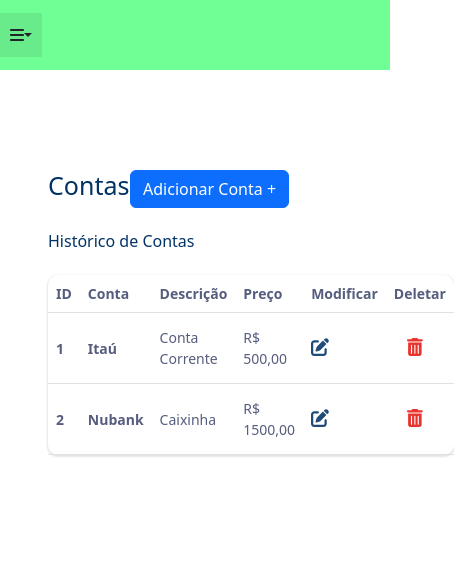
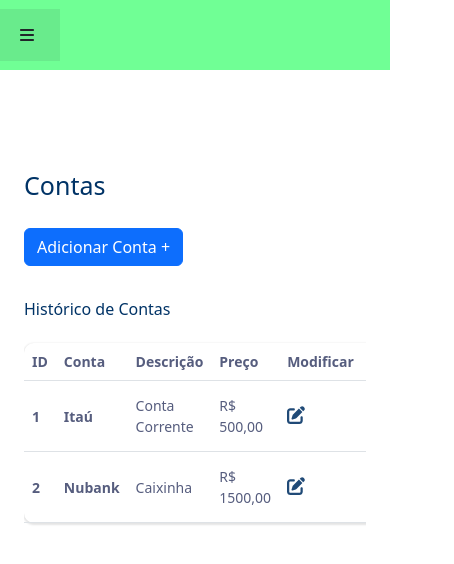
Before and after one commit to biancacostamelo/sistema-financeiro, a React (Create React App) app in the folder sistema/: page /Contas in a window 390 px wide. Shown: the top 564 px of the page, 454 px wide, since content can reach past the window. Built offline with nearby package versions, Linux system fonts and the light colour scheme.

Commit message:
melhorando responsividade do projeto

```diff
--- a/sistema/src/components/sidebar.jsx
+++ b/sistema/src/components/sidebar.jsx
@@ -24,7 +24,7 @@ const Sidebar = () => {
     }, [location.pathname])
 
     const history = useHistory()
-    const Sair =()=>{
+    const Sair = () => {
         history.push('/')
     }
 
@@ -86,7 +86,7 @@ const Sidebar = () => {
                                 <NavDropdown title="Relatório" id="navbarScrollingDropdown" className="anavbar">
                                     <Link to='/Relatorio' className="Link">
                                         <NavDropdown.Item><Link data-path='/tableentradas' to='/tableentradas'>• Entradas</Link>
-                                            </NavDropdown.Item>
+                                        </NavDropdown.Item>
                                         <NavDropdown.Item><Link data-path='/tablesaidas' to='/tablesaidas'>• Saídas</Link></NavDropdown.Item>
                                     </Link>
                                 </NavDropdown>
@@ -94,42 +94,45 @@ const Sidebar = () => {
                         </div>
                     </div>
 
-                     <div className="d-md-none2">
+                    <div className="d-md-none2">
                         {/* Nav superior para telas pequenas */}
                         <div className="nav-superior">
-                            <FontAwesomeIcon icon={faBars} />
+
+                            <FontAwesomeIcon icon={faBars} className="icon-menu"/>
+
                             <NavDropdown id="navbarScrollingDropdown" className="navbar-dropdown">
                                 <Link to='/Entradas' className="Link">
-                                    <NavDropdown.Item><FontAwesomeIcon icon={faPlusCircle} color="#003366" /> Entradas</NavDropdown.Item>
+                                    <NavDropdown.Item href="/Entradas"><FontAwesomeIcon icon={faPlusCircle} color="#003366" /> Entradas</NavDropdown.Item>
                                 </Link>
                                 <Link to='/Saidas' className="Link">
-                                    <NavDropdown.Item><FontAwesomeIcon icon={faMinusCircle} color="#003366" /> Saídas</NavDropdown.Item>
+                                    <NavDropdown.Item href="/Saidas"><FontAwesomeIcon icon={faMinusCircle} color="#003366" /> Saídas</NavDropdown.Item>
                                 </Link>
                                 <Link to='/Dashboard' className="Link">
-                                    <NavDropdown.Item><FontAwesomeIcon icon={faChartSimple} color="#003366" /> Dashboard</NavDropdown.Item>
+                                    <NavDropdown.Item href="/Dashboard"><FontAwesomeIcon icon={faChartSimple} color="#003366" /> Dashboard</NavDropdown.Item>
                                 </Link>
                                 <Link to='/Categorias' className="Link">
-                                    <NavDropdown.Item><FontAwesomeIcon icon={faListCheck} color="#003366" /> Categorias</NavDropdown.Item>
+                                    <NavDropdown.Item href="/Categorias"><FontAwesomeIcon icon={faListCheck} color="#003366" /> Categorias</NavDropdown.Item>
                                 </Link>
                                 <Link to='/Contas' className="Link">
-                                    <NavDropdown.Item><FontAwesomeIcon icon={faCreditCard} color="#003366" /> Contas</NavDropdown.Item>
+                                    <NavDropdown.Item href="/Contas"><FontAwesomeIcon icon={faCreditCard} color="#003366" /> Contas</NavDropdown.Item>
                                 </Link>
 
                                 <Link to='/TPPagamento' className="Link">
-                                    <NavDropdown.Item><FontAwesomeIcon icon={faMoneyBill} color="#003366" /> Tipo de Pagamento</NavDropdown.Item>
+                                    <NavDropdown.Item href="/TPPagamento"><FontAwesomeIcon icon={faMoneyBill} color="#003366" /> Tipo de Pagamento</NavDropdown.Item>
                                 </Link>
                                 <Link to='/Tableentradas' className="Link">
-                                    <NavDropdown.Item><FontAwesomeIcon icon={faChartSimple} color="#003366" /> Relatório entradas</NavDropdown.Item>
+                                    <NavDropdown.Item href="/Tableentradas"><FontAwesomeIcon icon={faChartSimple} color="#003366" /> Relatório entradas</NavDropdown.Item>
                                 </Link>
                                 <Link to='/Tablesaidas' className="Link">
-                                    <NavDropdown.Item><FontAwesomeIcon icon={faChartSimple} color="#003366" /> Relatório saidas</NavDropdown.Item>
+                                    <NavDropdown.Item href="/Tablesaidas"><FontAwesomeIcon icon={faChartSimple} color="#003366" /> Relatório saidas</NavDropdown.Item>
                                 </Link>
-                <button className="botao mb-3" onClick={Sair}>sair</button>
+                                <button className="botao mb-3" onClick={Sair}>sair</button>
 
                             </NavDropdown>
+
                         </div>
                     </div>
-                <button className="botao mb-3 btnnav" onClick={Sair}>sair</button>
+                    <button className="botao mb-3 btnnav" onClick={Sair}>sair</button>
                 </div>
             </div>
         </>
--- a/sistema/src/css/style.css
+++ b/sistema/src/css/style.css
@@ -36,7 +36,7 @@ h6 {
 }
 
 .border {
-  box-shadow: rgba(0, 0, 0, 0.075)2px 5px 10px;
+  box-shadow: rgba(0, 0, 0, 0.075) 2px 5px 10px;
   border-radius: 35px;
   width: max-content;
   text-wrap: nowrap !important;
@@ -53,7 +53,7 @@ h6 {
   border-radius: 20px;
   outline: none;
   color: #0d0c22;
-  transition: .3s ease;
+  transition: 0.3s ease;
 }
 
 .pesquisa::placeholder {
@@ -116,17 +116,16 @@ select {
   align-items: start;
 }
 
-
 .input {
   width: 100%;
 }
 
-.input2{
+.input2 {
   width: 220px;
 }
 
 .div {
-  box-shadow: rgba(0, 0, 0, 0.10)0px 3px 6px;
+  box-shadow: rgba(0, 0, 0, 0.1) 0px 3px 6px;
   border-radius: 15px;
   margin-left: 225px;
   width: 530px;
@@ -134,7 +133,7 @@ select {
 }
 
 .div2 {
-  box-shadow: rgba(0, 0, 0, 0.10)0px 3px 6px;
+  box-shadow: rgba(0, 0, 0, 0.1) 0px 3px 6px;
   border-radius: 15px;
   margin-left: 275px;
   width: 82%;
@@ -155,7 +154,7 @@ select {
   font-weight: 600;
 }
 
-.botao2{
+.botao2 {
   background-color: #003366;
   color: #fff;
   border: none;
@@ -168,10 +167,10 @@ select {
   font-weight: 600;
 }
 
-.botao:hover{
+.botao:hover {
   background-color: #001f3f;
 }
-.botao2:hover{
+.botao2:hover {
   background-color: #001f3f;
 }
 
@@ -188,7 +187,7 @@ select {
   margin-right: 25px;
 }
 
-.botaoRelatorio:hover{
+.botaoRelatorio:hover {
   background-color: #0033662f;
 }
 
@@ -242,40 +241,48 @@ select {
 
 .formcadastro {
   margin-top: 30px;
-  box-shadow: rgba(0, 0, 0, 0.10)0px 3px 6px;
+  box-shadow: rgba(0, 0, 0, 0.1) 0px 3px 6px;
   border-radius: 15px;
   margin-left: 275px;
   width: 90%;
   padding: 3rem;
 }
 
-.m-225{
+.m-225 {
   margin-left: 275px;
 }
 
-.mx-52{
+.mx-52 {
   margin-left: 3rem !important;
   margin-right: 3rem !important;
 }
 
-.d-md-block2{
+.d-md-block2 {
   display: flex;
   flex-direction: column;
 }
 
-.d-md-none2{
+.d-md-none2 {
   display: none;
+}
+
+.w-60{
+  width: 70% !important;
+}
+
+.float-end2{
+  float: right !important;
 }
 
 @media (max-width: 668px) {
   .formcadastro {
-    box-shadow: rgba(0, 0, 0, 0)0px 0px 0px !important;
+    box-shadow: rgba(0, 0, 0, 0) 0px 0px 0px !important;
     padding: 0 !important;
   }
 }
 
 @media (max-width: 1219px) {
-  .anavbar{
+  .anavbar {
     float: right;
   }
 
@@ -292,6 +299,7 @@ select {
   .dropdown-menu.show {
     display: flex !important;
     flex-direction: column;
+    gap: 15px;
   }
 
   .dropdown-menu a {
@@ -320,10 +328,10 @@ select {
 
   .div3,
   .div2,
-  .m-225{
+  .m-225 {
     margin-left: 0px !important;
   }
-  .dados{
+  .dados {
     margin-right: 20px !important;
     margin-left: 20px !important;
   }
@@ -364,7 +372,7 @@ select {
   .pesquisa {
     border: 1px solid #ffffffad !important;
   }
-  #sidebar > button{
+  #sidebar > button {
     width: 80px;
   }
   .nav-superior {
@@ -378,20 +386,46 @@ select {
   .navbar-dropdown {
     margin-left: auto;
   }
-    .d-md-block2{
+  .d-md-block2 {
     flex-direction: row;
+  }
+  .dropdown-menu {
+    background-color: #69eb8c;
+    width: clamp(100px, 100vw, 1204px) !important;
+  }
+  .botao {
+    width: 95% !important;
+    align-self: center;
+  }
+  .w-60,.w-80{
+  width: 100% !important;
+  }
+  .float-end2{
+    float: right !important;
   }
 }
 
-@media (max-width: 876px) {
-  .d-md-block2{
+@media (max-width: 1218px) {
+  .d-md-block2 {
     display: none !important;
   }
-  .d-md-none2{
+  .d-md-none2 {
     display: block;
   }
-  .btnnav{
+  .btnnav {
     display: none !important;
+  }
+  .dropdown-toggle::after {
+  float: right !important;
+  z-index: 1;
+  padding: 1rem;
+  border: none !important;
+}
+
+.dropdown-toggle{
+  padding: 1rem;
+  width: 40px;
+  z-index: 5;
 }
 }
 
@@ -401,29 +435,29 @@ select {
     width: auto;
     margin-right: 10px;
   }
-  .areaUpdate{
+  .areaUpdate {
     width: auto !important;
     margin: 10px;
   }
-  .overflow{
+  .overflow {
     overflow: scroll;
   }
-  .filtroData{
+  .filtroData {
     align-items: flex-start !important;
     gap: 1rem !important;
     width: 100% !important;
     margin-bottom: 50px;
   }
-  .div2{
+  .div2 {
     width: 100% !important;
   }
-  .filtroData > button{
+  .filtroData > button {
     width: 220px;
   }
 }
 
-@media (max-width: 706px){
-  .filtroData{
+@media (max-width: 706px) {
+  .filtroData {
     flex-direction: column;
   }
 }
@@ -444,28 +478,26 @@ select {
 }
 
 @media (max-width: 766px) {
-
   input,
   select {
     width: 100%;
   }
-  .div2{
+  .div2 {
     box-shadow: none;
   }
 }
 
-
 @media (max-width: 500px) {
-  #text-navbar{
+  #text-navbar {
     display: none !important;
   }
-  .areaMenu{
+  .areaMenu {
     width: 80px !important;
   }
   .areaMenu svg {
     margin-right: 0px !important;
   }
-  .mx-52{
+  .mx-52 {
     margin-left: 1.5rem !important;
     margin-right: 1.5rem !important;
   }
@@ -477,12 +509,27 @@ select {
   }
 }
 
-.areaMenu.active > svg{
+@media (max-width: 574px) {
+  .float-end2{
+    float: left !important;
+    margin-top: 20px;
+    margin-bottom: 10px;
+  }
+}
+
+
+
+.icon-menu{
+  position: fixed;
+  left: 20px;
+}
+
+.areaMenu.active > svg {
   color: #69eb8c;
 }
 
 .areaMenu.active {
-  background-color: #1E2B58;
+  background-color: #1e2b58;
   color: #f7f7f7;
   font-weight: 500;
   border-radius: 5px;
@@ -513,7 +560,6 @@ select {
   font-size: 9pt;
   color: #414141;
 }
-
 
 .navbarmenu {
   background-color: transparent;
@@ -546,9 +592,10 @@ td {
 .dropdown-menu {
   background-color: #69eb8c !important;
   border: none !important;
-  margin-top: 7px !important;
+  margin-top: 27px !important;
   overflow: hidden !important;
-  width: clamp(100px, 100vw, 864px) !important;
+  /* width: clamp(100px, 100vw, 864px) !important; */
+  width: 190px;
 }
 
 .dropdown-menu a {
@@ -561,7 +608,7 @@ td {
   border-radius: 15px;
 }
 
-.corpoUpdate{
+.corpoUpdate {
   position: absolute;
   background-color: rgba(130, 130, 130, 0.26);
   display: flex;
@@ -573,15 +620,15 @@ td {
   backdrop-filter: blur(4px);
 }
 
-.areaUpdate{
-  box-shadow: rgba(0, 0, 0, 0.10)0px 3px 6px;
+.areaUpdate {
+  box-shadow: rgba(0, 0, 0, 0.1) 0px 3px 6px;
   border-radius: 15px;
   width: 530px;
   background-color: white;
 }
 
 @media (max-width: 668px) {
-  .corpoUpdate{
+  .corpoUpdate {
     display: flex;
     flex-direction: row;
     align-items: center;
@@ -598,7 +645,7 @@ td {
   color: white;
 }
 
-.filtroData{
+.filtroData {
   padding: 20px 2rem 20px 2rem;
   box-shadow: 1px 2px 5px 1px rgba(0, 0, 0, 0.09);
   border-radius: 15px;
@@ -610,11 +657,11 @@ td {
   gap: 3rem;
 }
 
-.filtroData > p{
+.filtroData > p {
   font-weight: 400;
   margin: 0;
 }
-.position-relative > label{
+.position-relative > label {
   position: absolute;
   top: -11px;
   left: 5px;
@@ -622,8 +669,8 @@ td {
   padding-left: 10px;
   padding-right: 10px;
 }
-.filtroData > span{
-  position:absolute;
+.filtroData > span {
+  position: absolute;
   top: -30px;
   left: 20px;
   background-color: #ffffff;
@@ -632,8 +679,8 @@ td {
   color: #414141;
 }
 
-.bg-login{
-  background: linear-gradient(180.16deg, #1E2B58 3.8%, #192348 94.61%);
+.bg-login {
+  background: linear-gradient(180.16deg, #1e2b58 3.8%, #192348 94.61%);
   height: 100vh;
   width: 100vw;
   display: flex;
@@ -642,10 +689,10 @@ td {
   justify-content: center;
 }
 
-.card-login{
+.card-login {
   width: 437px;
   height: 342px;
-background: #FFFFFF;
+  background: #ffffff;
   border-radius: 15px;
   display: flex;
   flex-direction: column;
@@ -654,18 +701,17 @@ align-items: center;
   padding: 45px;
 }
 
-.text-login{
-  font-family: 'Inter';
+.text-login {
+  font-family: "Inter";
   font-style: normal;
   font-weight: 600;
   font-size: 24px;
   line-height: 29px;
-  color: #1E2B58;
-
+  color: #1e2b58;
 }
 
-.text-esqueciminhasenha{
-font-family: 'Inter';
+.text-esqueciminhasenha {
+  font-family: "Inter";
   font-style: normal;
   font-weight: 500;
   font-size: 11px;
@@ -674,21 +720,21 @@ text-decoration-line: underline;
   color: #656565;
 }
 
-.text-cadastro{
-font-family: 'Inter';
+.text-cadastro {
+  font-family: "Inter";
   font-style: normal;
   font-weight: 500;
   font-size: 12px;
   line-height: 10px;
   text-decoration-line: underline;
-color: #2896C5;
+  color: #2896c5;
 }
 
-.w-80{
+.w-80 {
   width: 82%;
 }
 
-.shadow1{
+.shadow1 {
   box-shadow: 0px 1px 2px 1px rgba(0, 0, 0, 0.11);
   border-radius: 10px;
 }
--- a/sistema/src/paginas/contas.jsx
+++ b/sistema/src/paginas/contas.jsx
@@ -5,14 +5,14 @@ import { Link } from "react-router-dom/cjs/react-router-dom";
 
 function Contas() {
   return (
-    <div className="campo mx-5">
-      <div className="div3 w-80">
-        <div className="d-flex justify-content-between mb-4">
-          <h2>Contas</h2>
-          <button className="btn btn-primary">Adicionar Conta +</button>
+    <div className="campo mx-4 overflow">
+      <div className="div3 w-80 ">
+        <div className="row mb-4 w-60">
+          <div className="col-sm-6"><h2>Contas</h2></div>
+          <div className="col-sm-6"><button className="btn btn-primary float-end2">Adicionar Conta +</button></div>
         </div>
         <h5>Histórico de Contas</h5>
-        <table className="table w-50 shadow1 mt-4">
+        <table className="table w-60 shadow1 mt-4">
           <thead>
             <tr>
               <th scope="col">ID</th>
--- a/sistema/src/paginas/entradas.jsx
+++ b/sistema/src/paginas/entradas.jsx
@@ -27,7 +27,7 @@ const Entradas = () => {
     return (
         <>
             <div className="campo2 mt-5 mx-5">
-            <h2 className="mt-4 m-225">Entradas</h2>
+                <h2 className="mt-4 m-225">Entradas</h2>
                 <form onSubmit={Enviardados}>
                     <div className="formcadastro">
                         <h5>Adicionar nova receita</h5>
@@ -90,7 +90,7 @@ const Entradas = () => {
                     </div>
                 </form>
             </div>
-          <Tableentradas/>
+            <Tableentradas />
         </>
     )
 }
```
Also changed, not shown: sistema/src/paginas/categorias.jsx (+5 -5 lines), sistema/src/paginas/tpPagamento.jsx (+11 -7 lines). Lines whose indentation alone changed are shown as unchanged.
